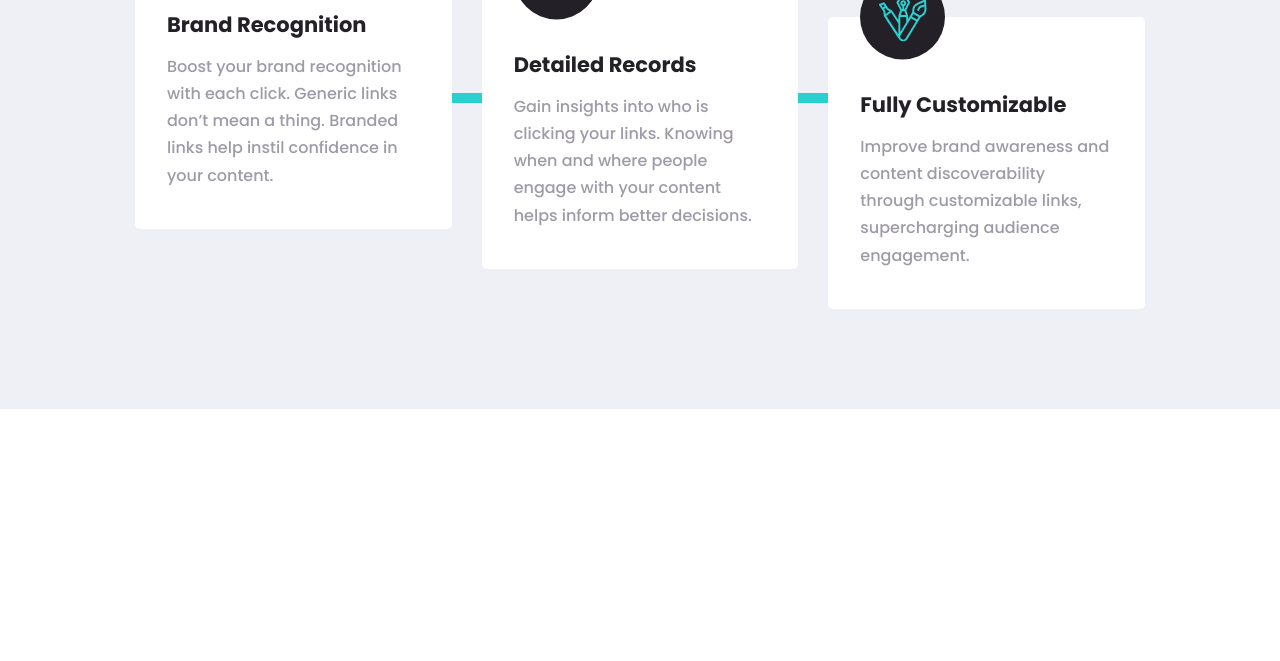
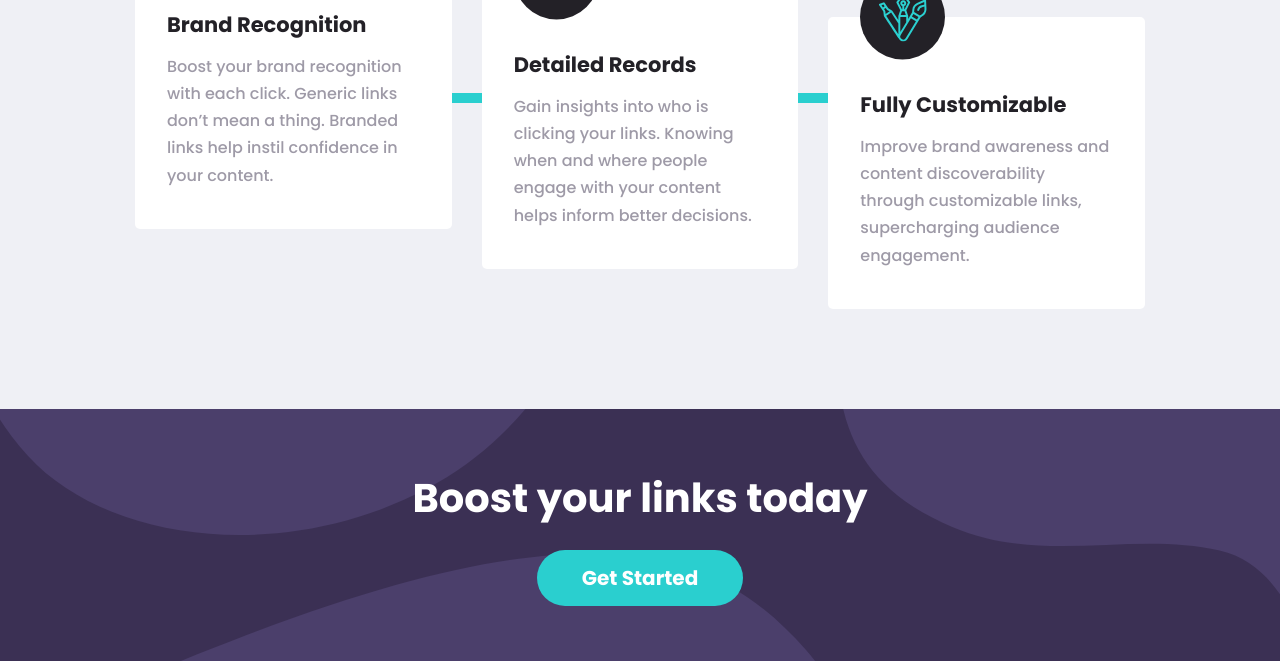
Before and after one commit to bibmode/url-shortening-api-master, a plain HTML site: page index.html in a window 1280 px wide. Shown: the part 1351-2012 px from the top of the page. Before the commit the page ends 1760 px from the top, so only its background shows below. Drawn offline with Linux system fonts and the light colour scheme.

Commit message:
boost section

```diff
--- a/index.html
+++ b/index.html
@@ -116,6 +116,11 @@
           </div>
         </div>
       </section>
+
+      <section class="boost">
+        <h2 class="boost__heading heading-2">Boost your links today</h2>
+        <button class="boost__btn btn-cyan">Get Started</button>
+      </section>
     </main>
     <!--  Boost your links today Get Started
     Features Link Shortening Branded Links Analytics Resources Blog Developers
--- a/sass/sections/_boost.scss
+++ b/sass/sections/_boost.scss
@@ -0,0 +1,21 @@
+.boost {
+  background-color: $color-violet;
+  background-image: url(../images/bg-boost-desktop.svg);
+  background-size: cover;
+  background-repeat: no-repeat;
+  padding: 5.5rem 1rem;
+
+  display: flex;
+  flex-direction: column;
+  justify-content: center;
+  align-items: center;
+  &__heading {
+    color: #fff;
+    margin-bottom: 1.8rem;
+  }
+
+  &__btn {
+    font-size: 2rem;
+    padding: 1.3rem 4.5rem;
+  }
+}
```
Also changed, not shown: sass/main.css, 1 other file.
